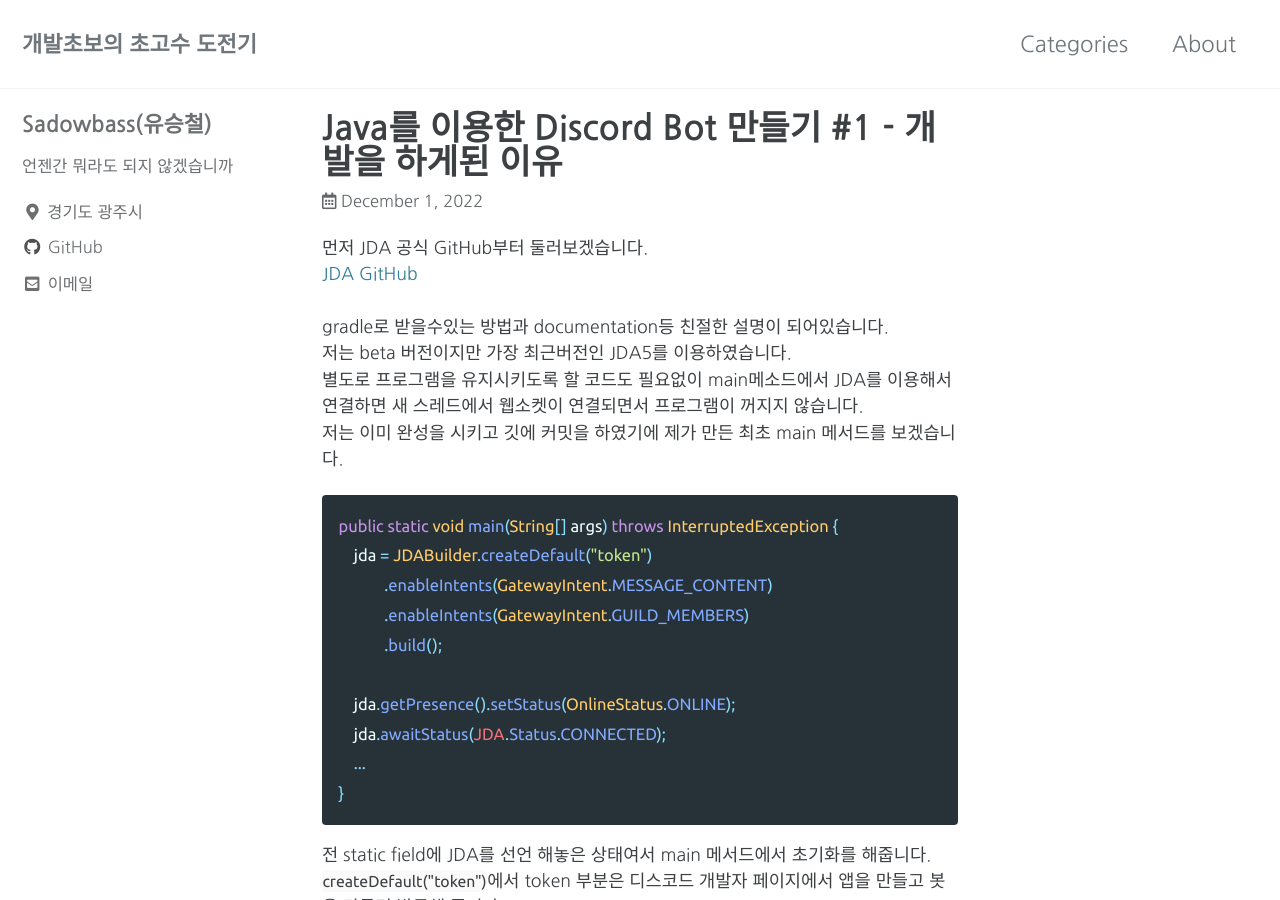
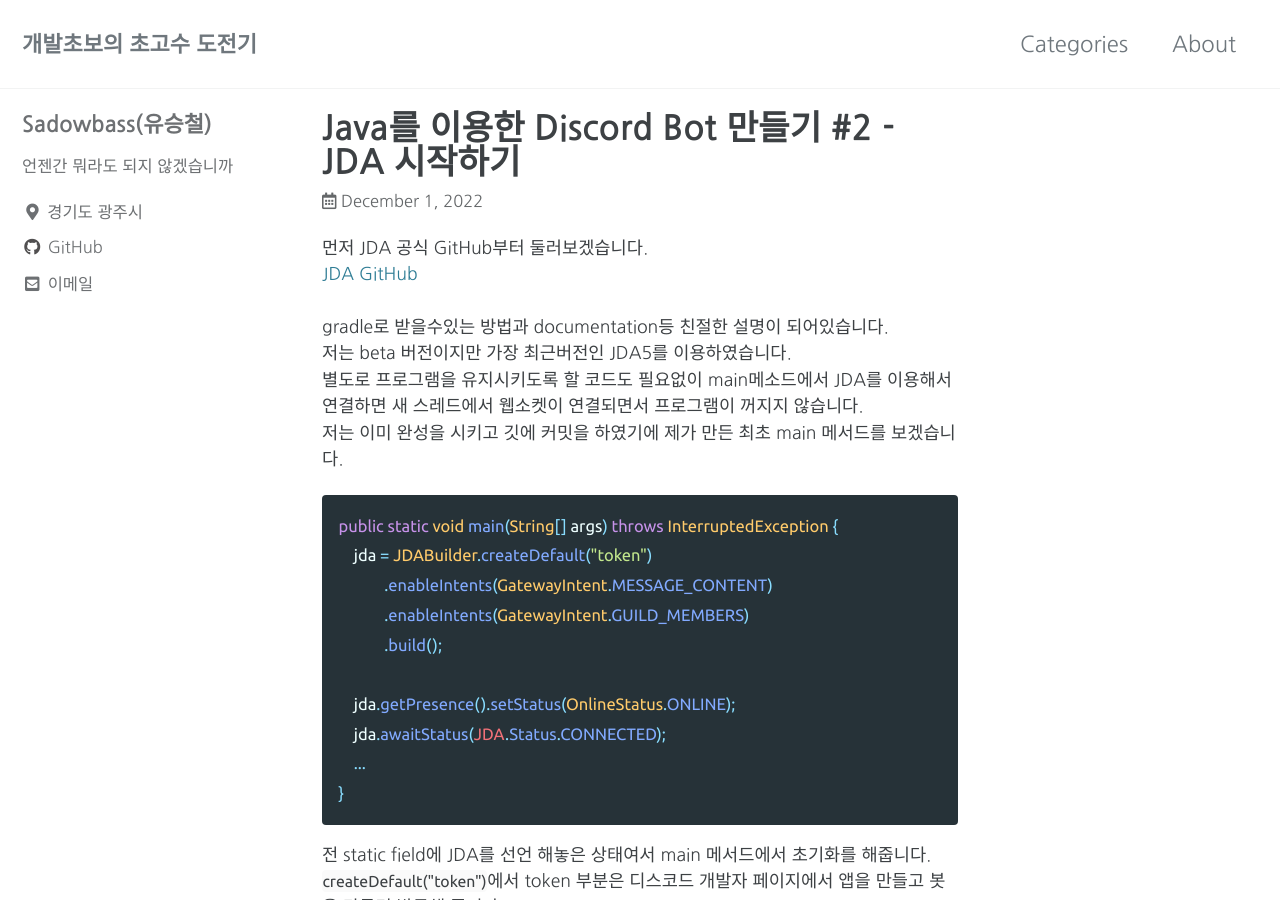
Before and after one commit to Sadowbass/sadowbass.github.io, a Jekyll site: the page built from _posts/discord_bot/2022-12-01-Discord-Bot#2.md, in a window 1280 px wide and 900 px high. Built offline with Jekyll 4.4.1, drawn with Linux system fonts in a browser that asks for light colours; cached includes are drawn as plain includes; comment, search, counter and statistics services are not loaded.

Commit message:
fix discord bot #2 title

```diff
--- a/_posts/discord_bot/2022-12-01-Discord-Bot#2.md
+++ b/_posts/discord_bot/2022-12-01-Discord-Bot#2.md
@@ -1,5 +1,5 @@
 ---
-title: "Java를 이용한 Discord Bot 만들기 #1 - 개발을 하게된 이유"
+title: "Java를 이용한 Discord Bot 만들기 #2 - JDA 시작하기"
 
 categories:
 - Discord-Bot
```
